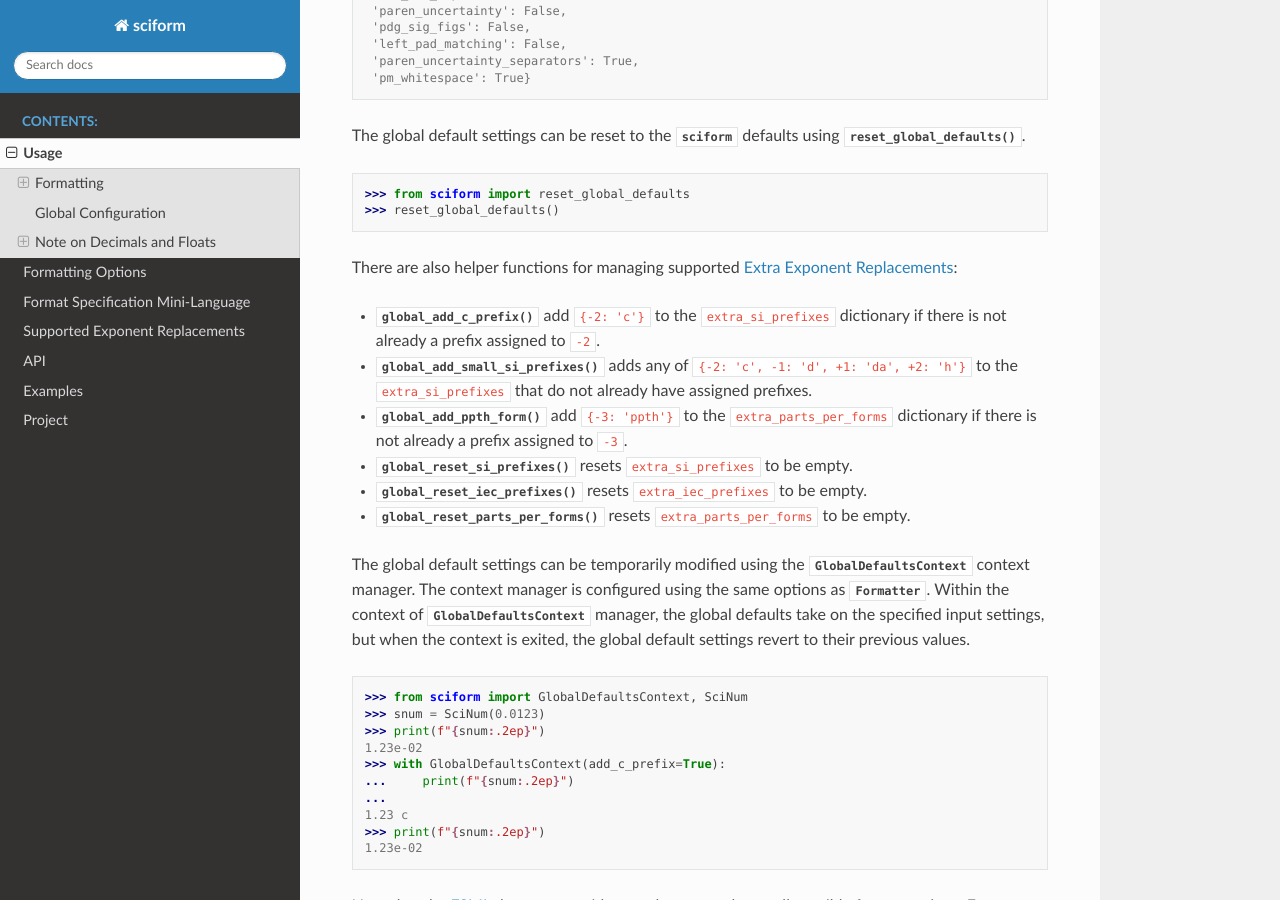
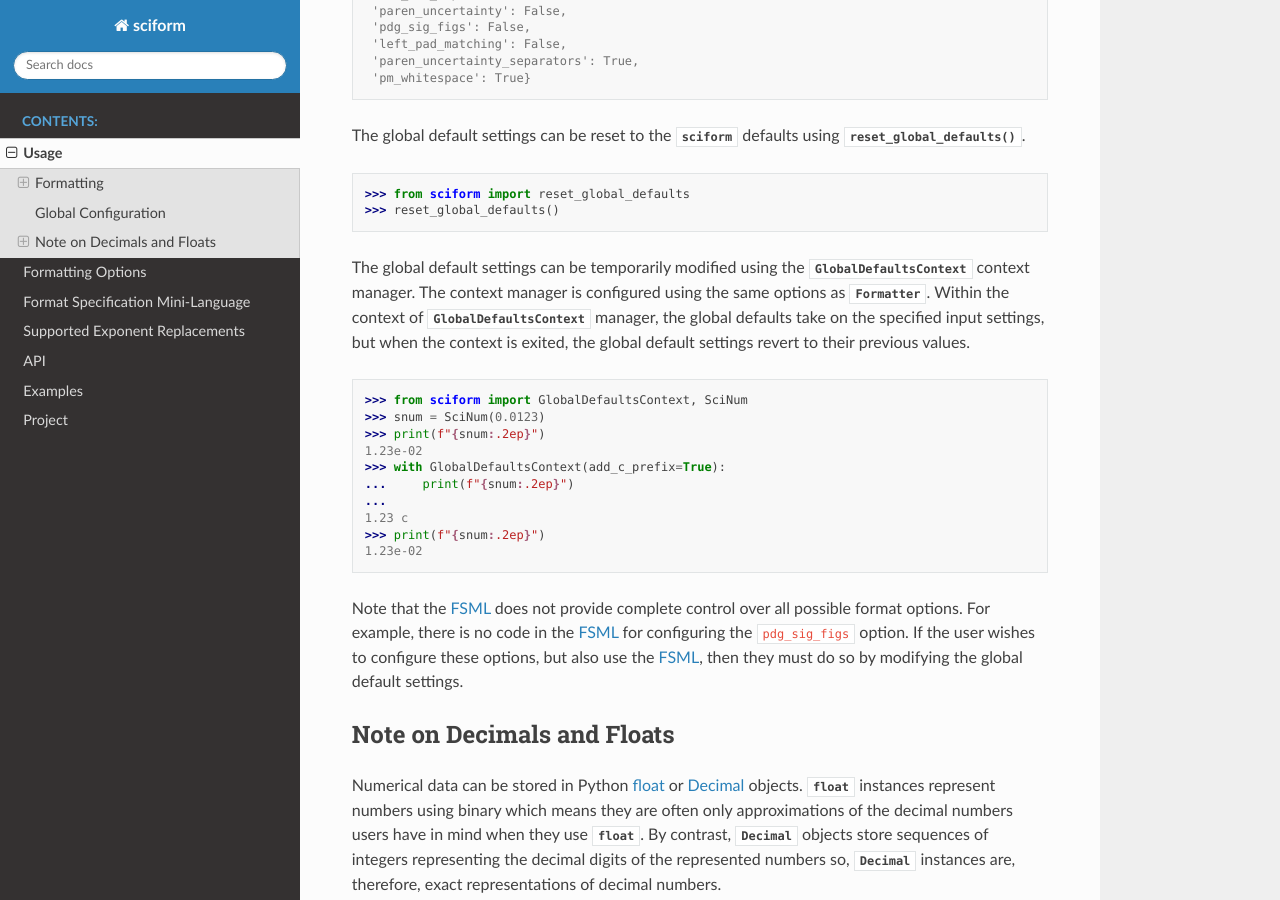
Before and after one commit to jagerber48/sciform, a Sphinx documentation site: the page built from docs/source/usage.rst, in a window 1280 px wide and 900 px high, scrolled down 3254 px. Built offline with Sphinx 7.4.7 and the Read the Docs theme 2.0.0, drawn with Linux system fonts in a browser that asks for light colours.

Commit message:
remove from usage.rst

```diff
--- a/docs/source/usage.rst
+++ b/docs/source/usage.rst
@@ -190,25 +190,6 @@ using :func:`reset_global_defaults`.
 >>> from sciform import reset_global_defaults
 >>> reset_global_defaults()
 
-There are also helper functions for managing supported
-:ref:`extra_translations`:
-
-* :func:`global_add_c_prefix()` add ``{-2: 'c'}`` to the
-  ``extra_si_prefixes`` dictionary if there is not already a prefix
-  assigned to ``-2``.
-* :func:`global_add_small_si_prefixes()` adds any of ``{-2: 'c',
-  -1: 'd', +1: 'da', +2: 'h'}`` to the ``extra_si_prefixes`` that do not
-  already have assigned prefixes.
-* :func:`global_add_ppth_form()` add ``{-3: 'ppth'}`` to the
-  ``extra_parts_per_forms`` dictionary if there is not already a prefix
-  assigned to ``-3``.
-* :func:`global_reset_si_prefixes()` resets ``extra_si_prefixes`` to be
-  empty.
-* :func:`global_reset_iec_prefixes()` resets ``extra_iec_prefixes`` to
-  be empty.
-* :func:`global_reset_parts_per_forms()` resets
-  ``extra_parts_per_forms`` to be empty.
-
 The global default settings can be temporarily modified using the
 :class:`GlobalDefaultsContext` context manager.
 The context manager is configured using the same options as
```
